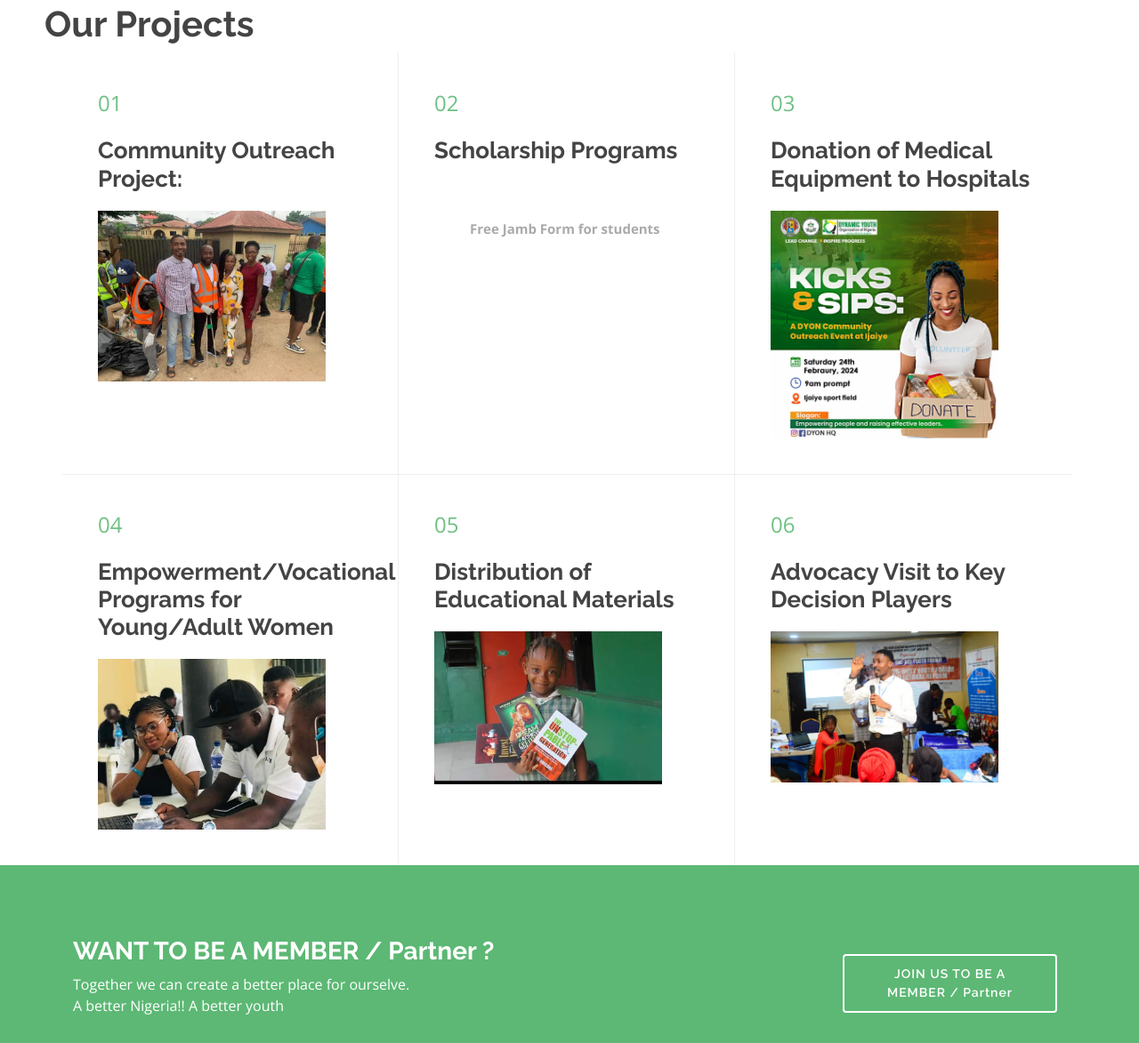
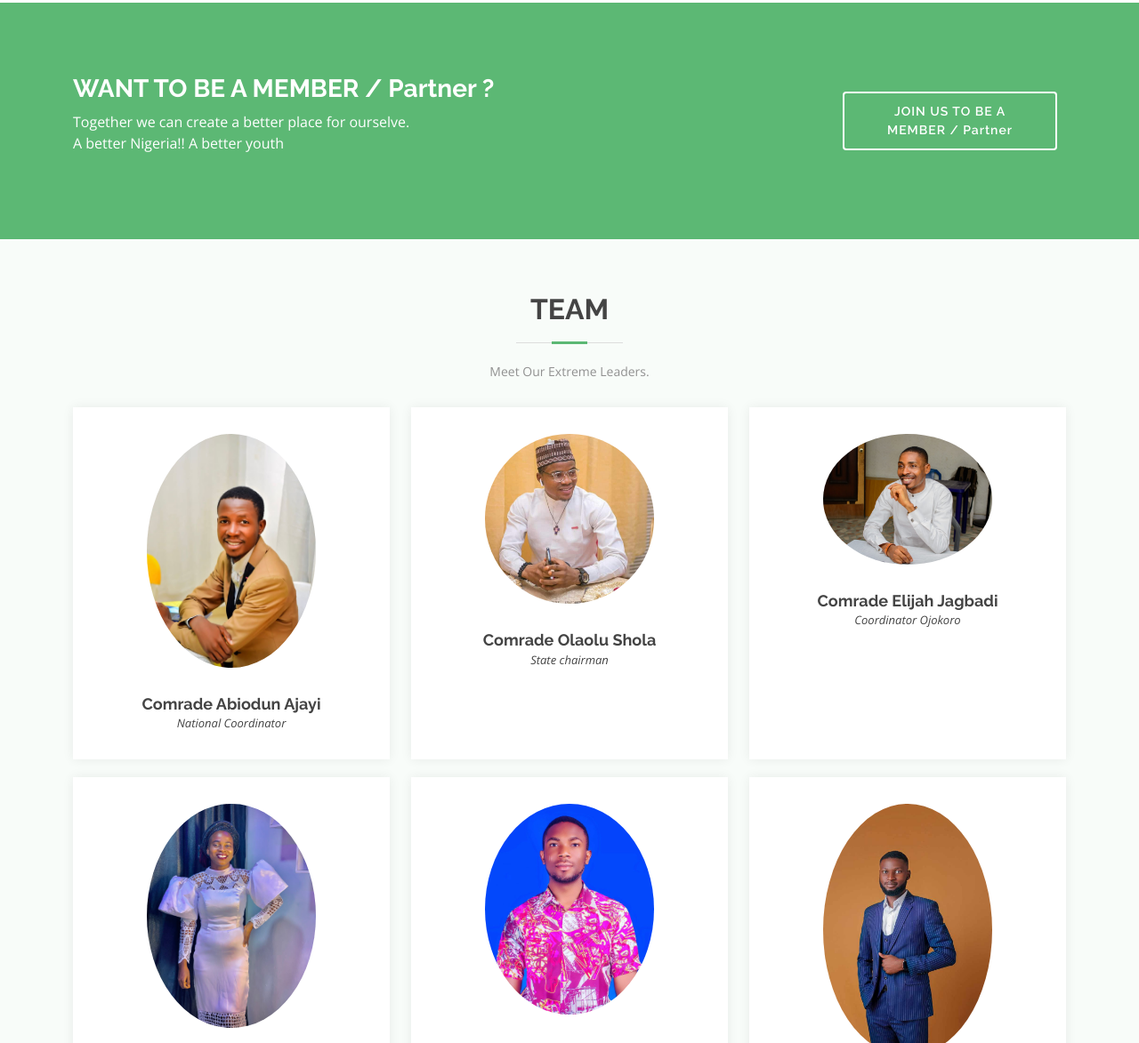
Before and after one commit to softtech2005/Dynamicyouthojokoro, a plain HTML site: page index.html in a window 1280 px wide. Shown: the part 1462-2635 px from the top of the page at 89% size. Drawn offline with nearby package versions, Linux system fonts and the light colour scheme.

Commit message:
update remove and add

```diff
--- a/index.html
+++ b/index.html
@@ -170,71 +170,7 @@
       </div>
     </section><!-- End About Us Section -->
 
-    <!-- ======= Why Us Section ======= -->
-    <section id="why-us" class="why-us">
-      <h1 style="padding-left: 50px; font-weight: bolder;">Our Projects</h1>
-      <div class="container">
 
-        <div class="row no-gutters">
-
-          <div class="col-lg-4 col-md-6 content-item">
-            <span>01</span>
-            <h4 style="font-weight: bold;">Community Outreach Project:</h4>
-            <img src="assets/img/community.jpeg" alt="" srcset="" style="width: 20vw;">
-            <!-- <p>A.  To build the capacity of young people through vocational empowerment. <br>
-              B. To engage young people into good governance through proactive participation. <br>
-              C. To provide quality education to the people living in the rural communities.</p> -->
-          </div>
-
-          <div class="col-lg-4 col-md-6 content-item">
-            <span>02</span>
-            <h4 style="font-weight: bold;">Scholarship Programs</h4>
-            <p style="padding: 40px; font-weight: bold;">Free Jamb Form for students</p>
-          </div>
-
-          <div class="col-lg-4 col-md-6 content-item">
-            <span>03</span>
-            <h4 style="font-weight: bold;"> Donation of Medical Equipment to Hospitals</h4>
-            <img src="assets/img/kick and sips.jpeg" alt="" srcset="" style="width: 20vw; ">
-            <!-- <p>Molestiae officiis omnis illo asperiores. Aut doloribus vitae sunt debitis quo vel nam quis</p> -->
-          </div>
-
-          <!-- <div class="col-lg-4 col-md-6 content-item">
-            <span>04</span>
-            <h4 style="font-weight: bold;">Building of Boreholes at Rural Communities in Nigeria.</h4>
-            <p>Vitae dolorem in deleniti ipsum omnis tempore voluptatem. Qui possimus est repellendus est quibusdam</p>
-          </div> -->
-
-          <div class="col-lg-4 col-md-6 content-item">
-            <span>04</span>
-            <h4 style="font-weight: bold;">Empowerment/Vocational Programs for Young/Adult Women</h4>
-            <img src="assets/img/Training.jpeg" alt="" srcset="" style="width: 20vw;">
-            <!-- <p>Quis eum numquam veniam ea voluptatibus voluptas. Excepturi aut nostrum repudiandae voluptatibus corporis sequi</p> -->
-          </div>
-
-          <!-- <div class="col-lg-4 col-md-6 content-item">
-            <span>06</span>
-            <h4 style="font-weight: bold;">Rehabilitation of Less Privilege Homes</h4>
-             <p>Quis eum numquam veniam ea voluptatibus voluptas. Excepturi aut nostrum repudiandae voluptatibus corporis sequi</p> -->
-          <!-- </div> -->
-
-          <div class="col-lg-4 col-md-6 content-item">
-            <span>05</span>
-            <h4 style="font-weight: bold;">Distribution of Educational Materials</h4>
-            <img src="assets/img/education material.jpeg" alt="" srcset="" style="width: 20vw;">
-            <!-- <p>Quis eum numquam veniam ea voluptatibus voluptas. Excepturi aut nostrum repudiandae voluptatibus corporis sequi</p> -->
-          </div>
-
-          <div class="col-lg-4 col-md-6 content-item">
-            <span>06</span>
-            <h4 style="font-weight: bold;">Advocacy Visit to Key Decision Players</h4>
-            <img src="assets/img/one 2.jpeg" alt="" srcset="" style="width: 20vw;">
-            <!-- <p>Quis eum numquam veniam ea voluptatibus voluptas. Excepturi aut nostrum repudiandae voluptatibus corporis sequi</p> -->
-          </div>
-        </div>
-
-      </div>
-    </section><!-- End Why Us Section -->
 
     <!-- ======= Cta Section ======= -->
     <section id="cta" class="cta">
```
